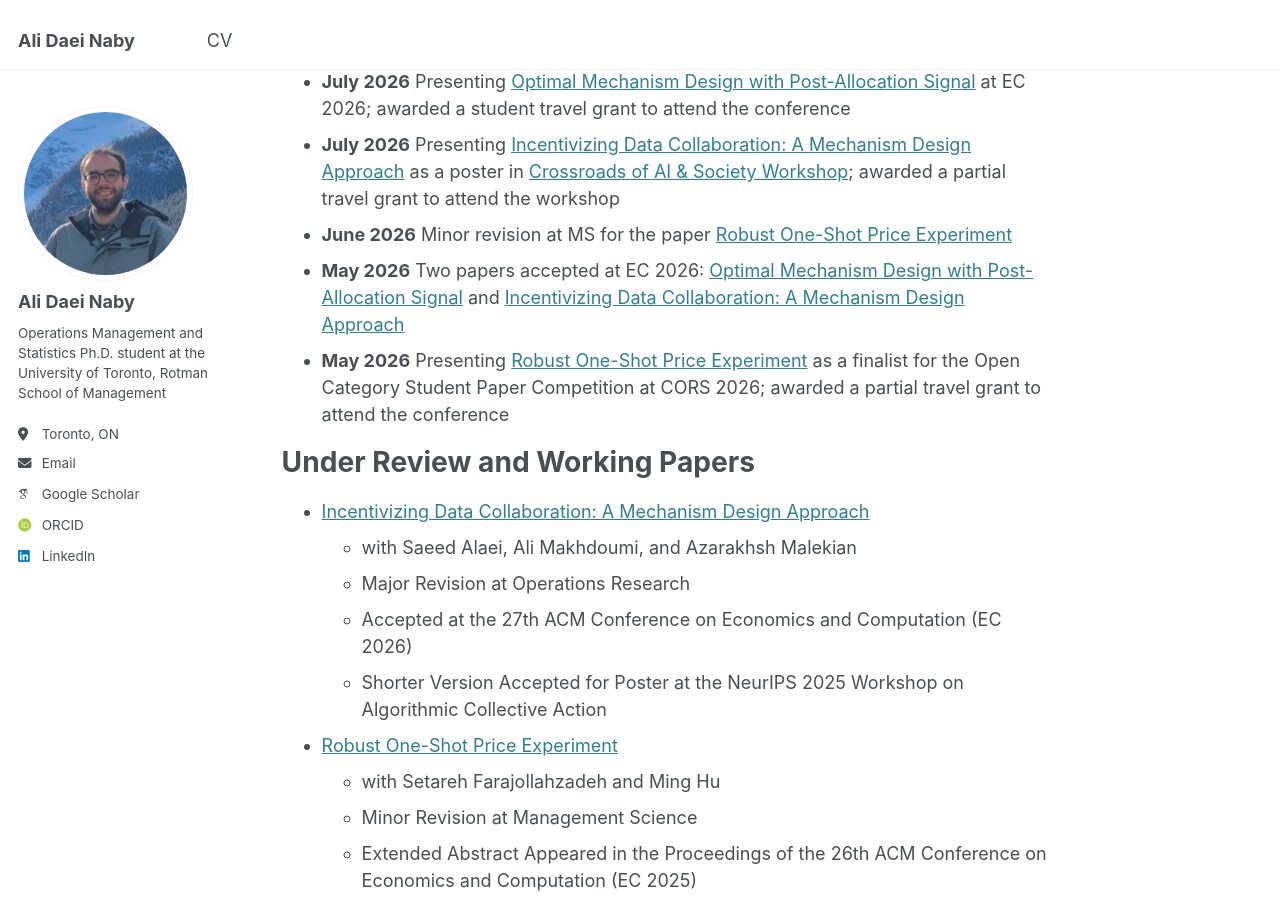
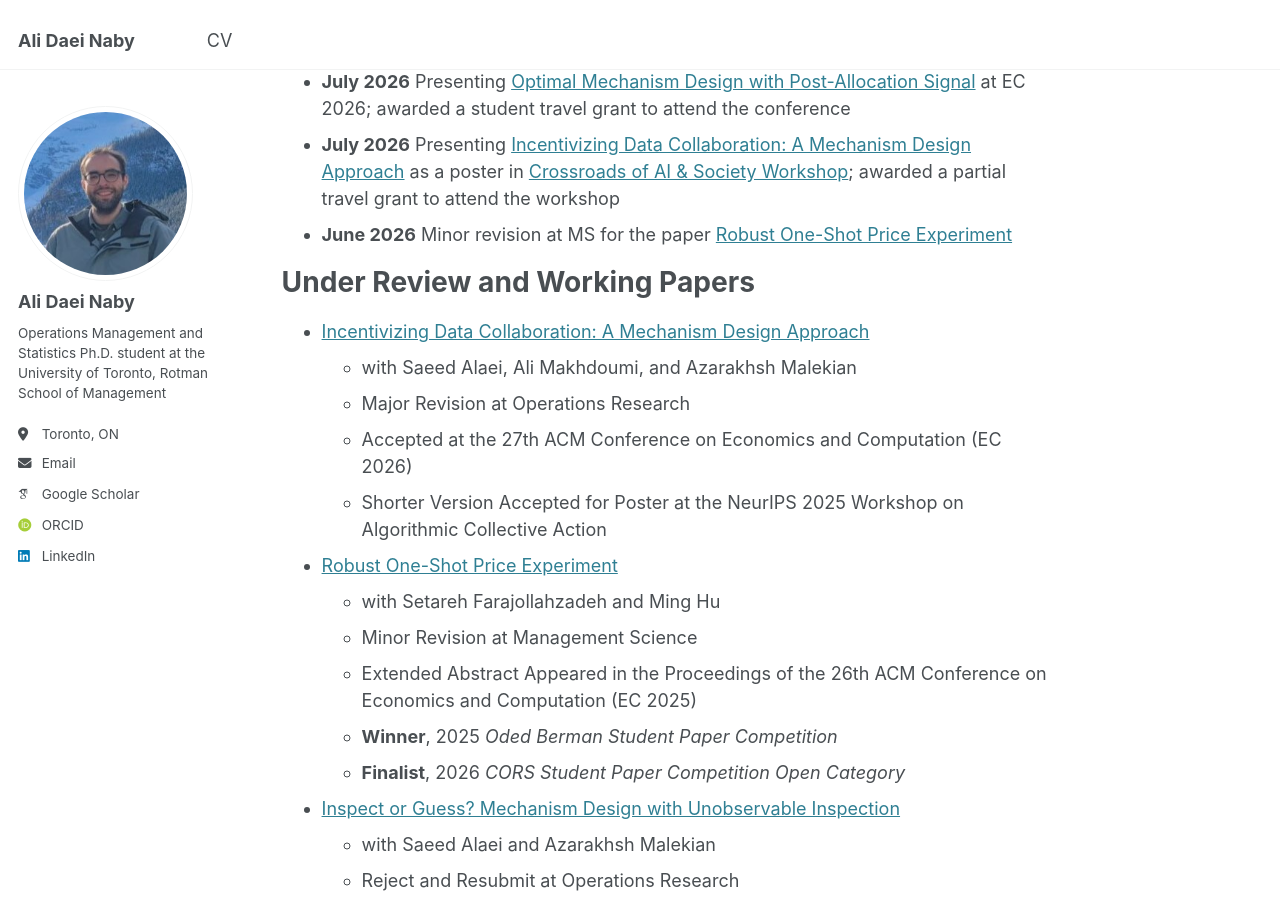
Before and after one commit to alidaeinaby/alidaeinaby.github.io, a Jekyll site: the page built from _pages/about.md, in a window 1280 px wide and 900 px high, scrolled down 562 px. Built offline with Jekyll 4.4.1, drawn with Linux system fonts in a browser that asks for light colours; some web fonts are replaced.

Commit message:
Update about.md

```diff
--- a/_pages/about.md
+++ b/_pages/about.md
@@ -19,9 +19,6 @@ News
 - **July 2026** Presenting [Optimal Mechanism Design with Post-Allocation Signal](https://papers.ssrn.com/sol3/papers.cfm?abstract_id=6220718) at EC 2026; awarded a student travel grant to attend the conference
 - **July 2026** Presenting [Incentivizing Data Collaboration: A Mechanism Design Approach](https://papers.ssrn.com/sol3/papers.cfm?abstract_id=5297868) as a poster in [Crossroads of AI & Society Workshop](https://aaforml.com/2026/); awarded a partial travel grant to attend the workshop
 - **June 2026** Minor revision at MS for the paper [Robust One-Shot Price Experiment](https://papers.ssrn.com/sol3/papers.cfm?abstract_id=4899852)
-- **May 2026** Two papers accepted at EC 2026:
-  [Optimal Mechanism Design with Post-Allocation Signal](https://papers.ssrn.com/sol3/papers.cfm?abstract_id=6220718) and [Incentivizing Data Collaboration: A Mechanism Design Approach](https://papers.ssrn.com/sol3/papers.cfm?abstract_id=5297868)
-- **May 2026** Presenting [Robust One-Shot Price Experiment](https://papers.ssrn.com/sol3/papers.cfm?abstract_id=4899852) as a finalist for the Open Category Student Paper Competition at CORS 2026; awarded a partial travel grant to attend the conference
 
 Under Review and Working Papers
 ======
```
